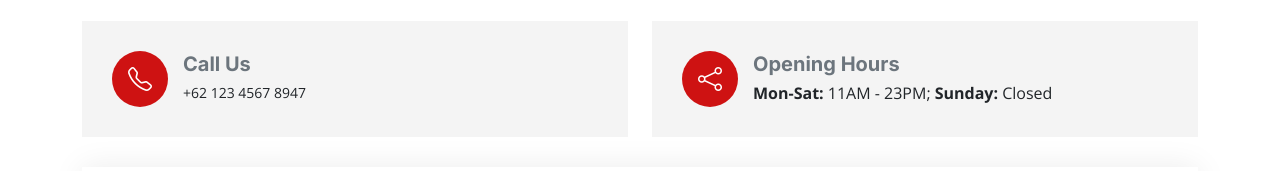
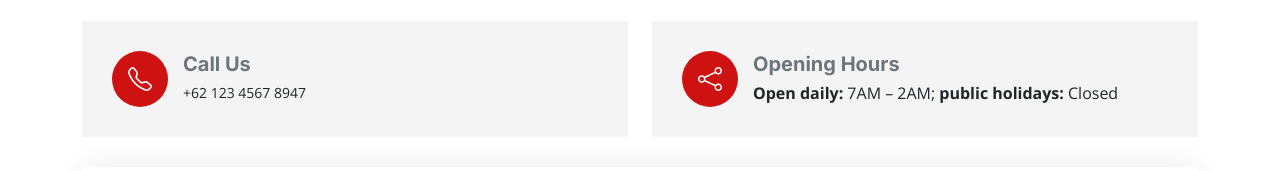
Before and after one commit to doelsumbing87/Website_RumahMakan, a plain HTML site: page index.html in a window 1280 px wide. Shown: the part 8248-8419 px from the top of the page. Drawn offline with nearby package versions, Linux system fonts and the light colour scheme.

Commit message:
Update index.html

```diff
--- a/index.html
+++ b/index.html
@@ -962,8 +962,8 @@
               <i class="icon bi bi-share flex-shrink-0"></i>
               <div>
                 <h3>Opening Hours</h3>
-                <div><strong>Mon-Sat:</strong> 11AM - 23PM;
-                  <strong>Sunday:</strong> Closed
+                <div><strong>Open daily:</strong>  7AM – 2AM;
+                  <strong>public holidays:</strong> Closed
                 </div>
               </div>
             </div>
```
